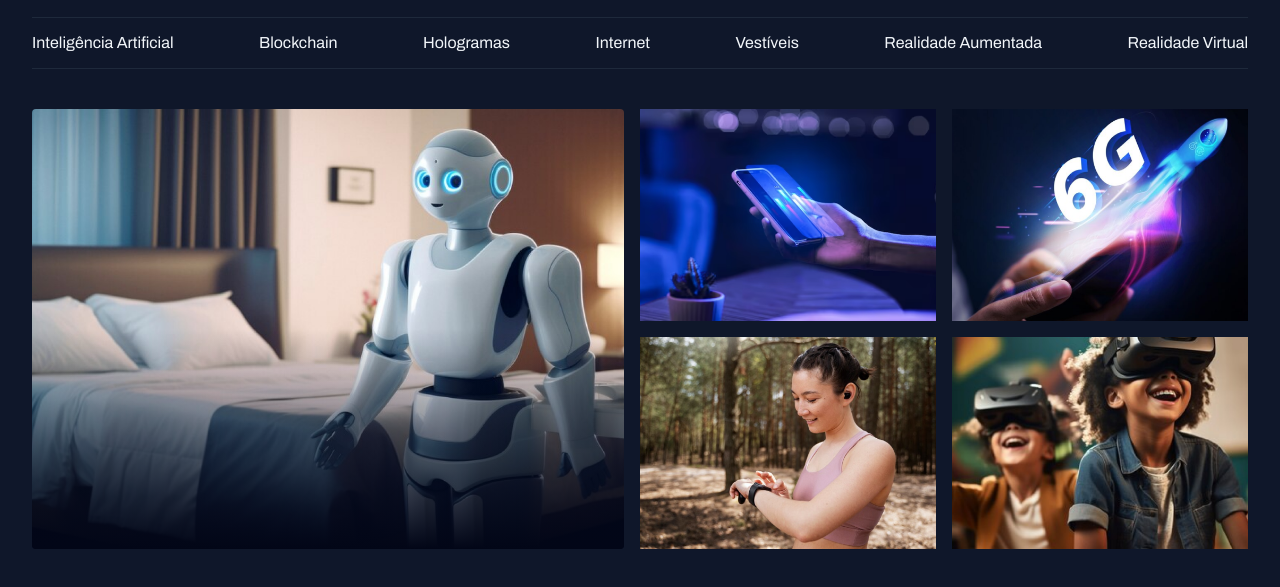
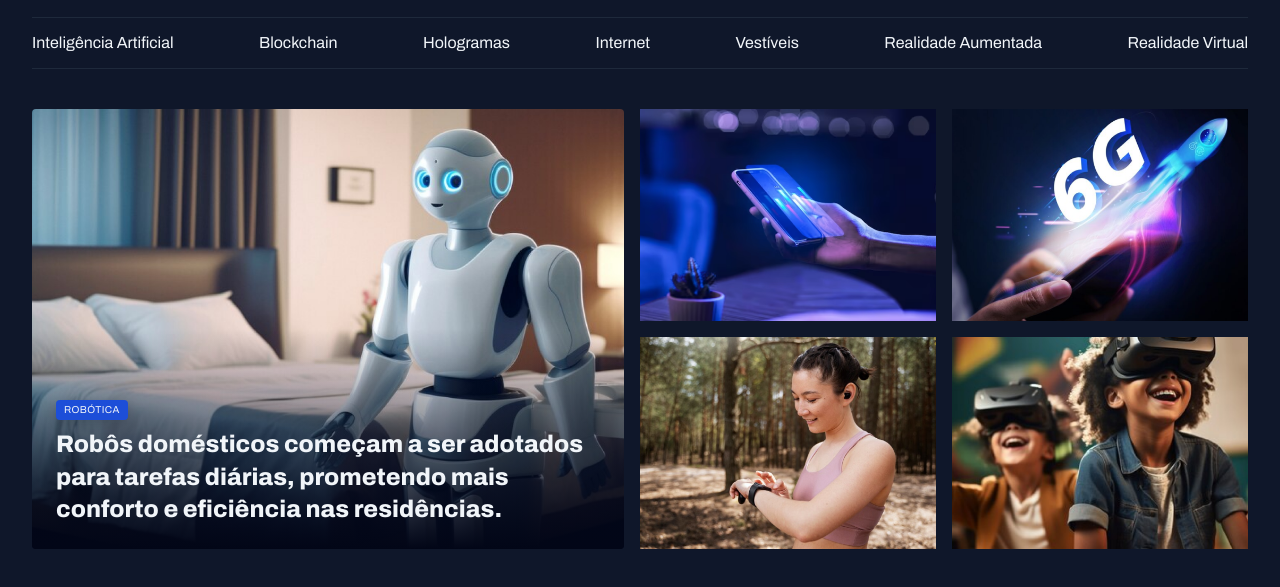
Before and after one commit to AndreLucas25/portal-de-noticias, a plain HTML site: page index.html in a window 1280 px wide. Shown: the part 55-642 px from the top of the page. Drawn offline with Linux system fonts and the light colour scheme.

Commit message:
ajustando o conteudo do primeiro card

```diff
--- a/index.html
+++ b/index.html
@@ -43,9 +43,16 @@
 
   <main class="container">
     <section id="featured" class="grid grid-auto-flow gap-16">
-      <div class="card">
+      <figure class="card">
         <img src="assets/imagens/Image 01.png" alt="">
-      </div>
+
+        <figcaption>
+          <span class="content-tag">robótica</span>
+          <h2 class="text-2xl">
+            Robôs domésticos começam a ser adotados para tarefas diárias, prometendo mais conforto e eficiência nas residências.
+          </h2>
+        </figcaption>
+      </figure>
 
       <div class="grid grid-cols-2 gap-16 ">
         <div>
--- a/styles/global.css
+++ b/styles/global.css
@@ -59,3 +59,15 @@ a:hover{
 h1, h2, h3{
   font: inherit;
 }
+
+.content-tag{
+  display: inline-block;
+  background-color: var(--brand-color-dark);
+  padding: 4px 8px;
+  border-radius: 4px;
+  font: 400 10px/1.2 var(--font-family);
+  text-transform: uppercase;
+  letter-spacing: 0.04em;
+  color: var(--text-color-primary);
+  box-shadow: 0px 4px 16px #02061748;
+}
--- a/styles/sections.css
+++ b/styles/sections.css
@@ -20,5 +20,14 @@
         #020617 100%
       );
     }
+    figcaption{
+      position: absolute;
+      bottom: 0;
+      padding: 24px;
+
+      h2{
+        margin-top: 8px;
+      }
+    }
   }
 }
--- a/styles/utility.css
+++ b/styles/utility.css
@@ -13,3 +13,19 @@
 .gap-16{
   gap: 16px;
 }
+
+.text-2xl{
+  font: var(--h1);
+}
+
+.text-xl{
+  font: var(--h2);
+}
+
+.text-lg{
+  font: var(--h3);
+}
+
+.text-sm{
+  font: var(--text-sm);
+}
```
